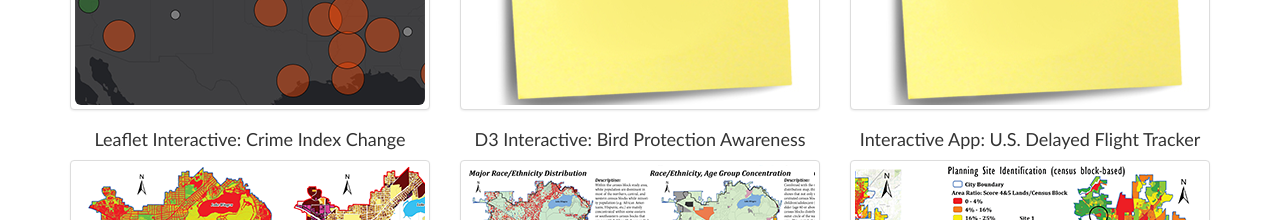
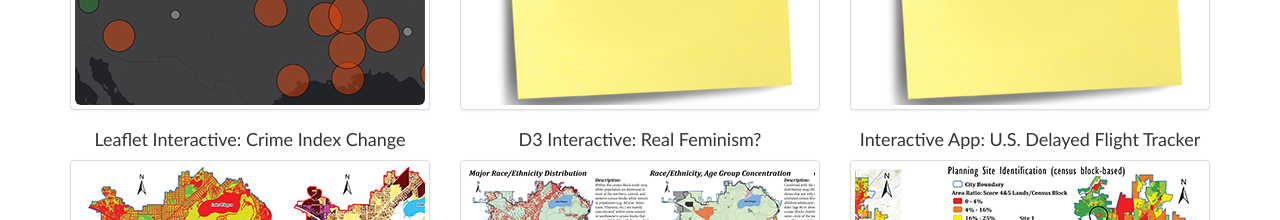
Before and after one commit to beichentian-GIS/beichentian-GIS.github.io, a plain HTML site: page index.html in a window 1280 px wide. Shown: the part 1500-1720 px from the top of the page. Drawn offline with nearby package versions, Linux system fonts and the light colour scheme; files whose address does not match are found by name.

Commit message:
Map Title Change
for D3 Interactive

```diff
--- a/index.html
+++ b/index.html
@@ -128,7 +128,7 @@
 						<!--/a-->
 					</div>
 					<div class="portfolio-caption">
-						<h4>D3 Interactive: Bird Protection Awareness</h4>
+						<h4>D3 Interactive: Real Feminism?</h4>
 						<p class="text-muted"></p>
 					</div>
 				</div>
```
